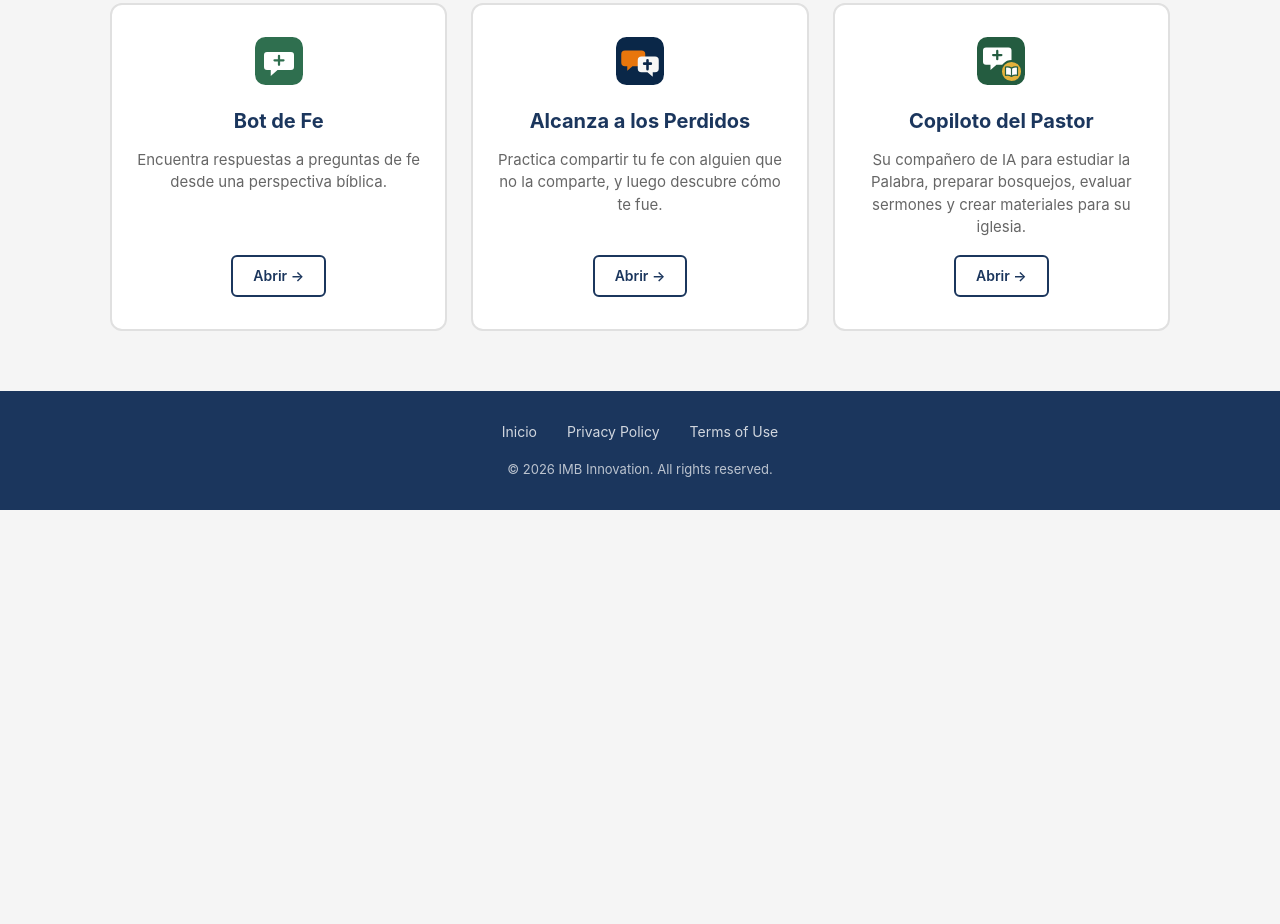
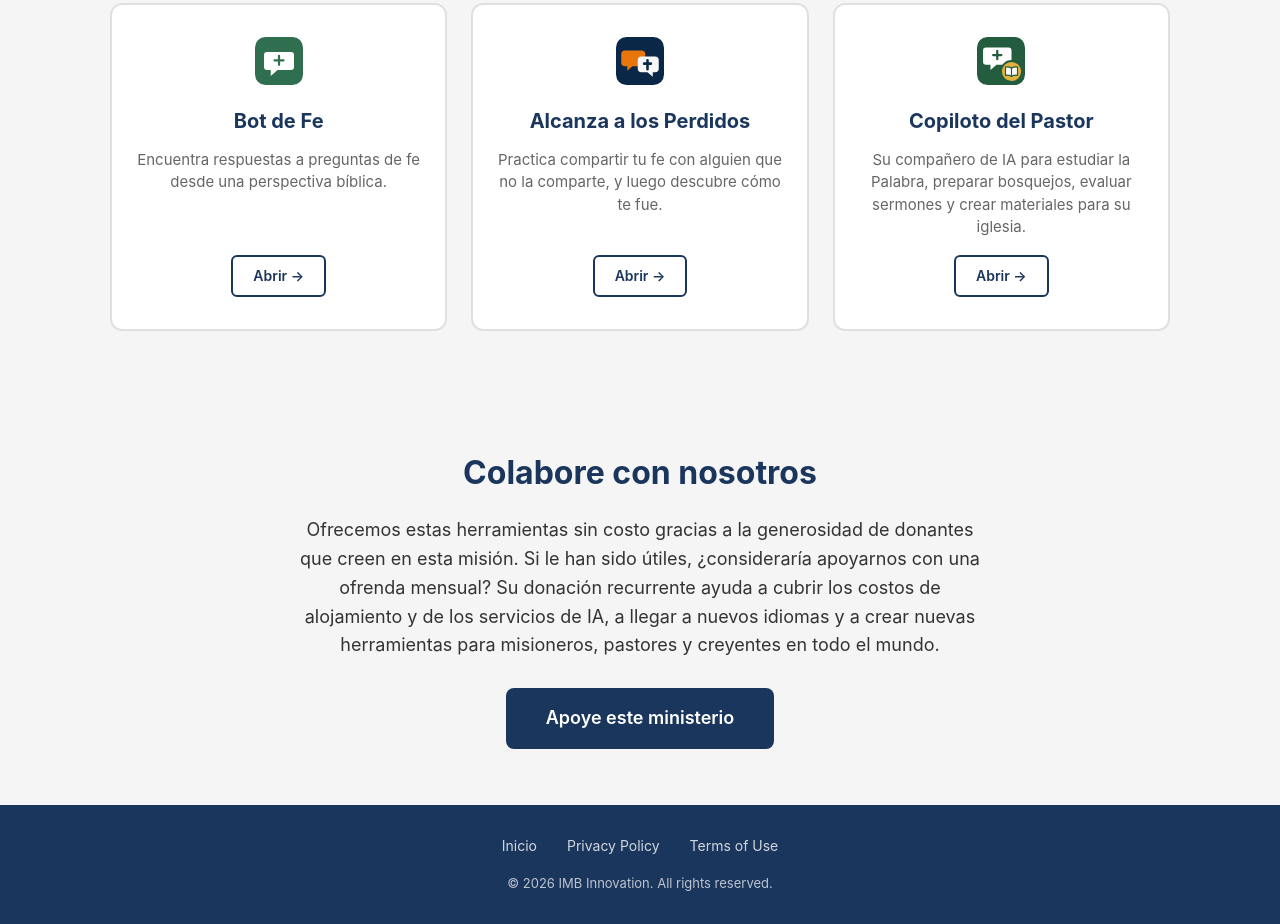
Before and after one commit to donbarger/faithbot, a plain HTML site: page docs/recursos-en-espanol.html in a window 1280 px wide. Shown: the part 348-1272 px from the top of the page. Before the commit the page ends 858 px from the top, so only its background shows below. Drawn offline with Linux system fonts and the light colour scheme.

Commit message:
Add "Colabore con nosotros" support section to the Spanish hub (#38)
The home page's "Partner With Us" section, in Spanish, with an "Apoye este
ministerio" button to the same IMB giving page. Styles copied from
index.html (this page loads a different stylesheet). No sticky button,
because the page fits on one screen.

Co-authored-by: Claude Opus 5.5 <noreply@anthropic.com>

```diff
--- a/docs/recursos-en-espanol.html
+++ b/docs/recursos-en-espanol.html
@@ -174,6 +174,16 @@
             .tools-grid { grid-template-columns: 1fr; }
             .tools-grid-wrapper { padding: 32px 16px 48px; }
         }
+        /* "Colabore con nosotros" — the home page's support section (index.html .support-section), in Spanish. */
+        .support-section { background: #f5f5f5; text-align: center; padding: 56px 20px; }
+        .support-section h2 { font-size: 32px; font-weight: 700; margin: 0 0 18px; color: #1B365D; }
+        .support-section p { font-size: 18px; line-height: 1.6; color: #333; max-width: 700px; margin: 0 auto 28px; }
+        .support-button { display: inline-block; background: #1B365D; color: white; padding: 16px 40px; border-radius: 8px;
+            text-decoration: none; font-weight: 600; font-size: 18px; transition: all 0.2s; }
+        .support-button:hover { background: #142742; transform: translateY(-2px); box-shadow: 0 8px 20px rgba(27, 54, 93, 0.3); }
+        .support-button:focus { outline: 3px solid #1B365D; outline-offset: 3px; }
+        .support-button:active { transform: translateY(0); }
+        @media (max-width: 600px) { .support-section h2 { font-size: 26px; } .support-section p { font-size: 16px; } }
     </style>
     <link rel="stylesheet" href="site-nav.css">
 </head>
@@ -229,6 +239,15 @@
         </div>
     </div>
 
+    <!-- Support — same giving page as the home page's "Support This Ministry" (Don, 2026-11-20). -->
+    <section class="support-section">
+        <h2>Colabore con nosotros</h2>
+        <p>
+            Ofrecemos estas herramientas sin costo gracias a la generosidad de donantes que creen en esta misión. Si le han sido útiles, ¿consideraría apoyarnos con una ofrenda mensual? Su donación recurrente ayuda a cubrir los costos de alojamiento y de los servicios de IA, a llegar a nuevos idiomas y a crear nuevas herramientas para misioneros, pastores y creyentes en todo el mundo.
+        </p>
+        <a href="https://www.imb.org/give/project/innovation-ministry/" target="_blank" rel="noopener noreferrer" class="support-button">Apoye este ministerio</a>
+    </section>
+
     <footer>
         <div class="footer-links">
             <a href="index.html">Inicio</a>
```
Also changed, not shown: 1 other file.
